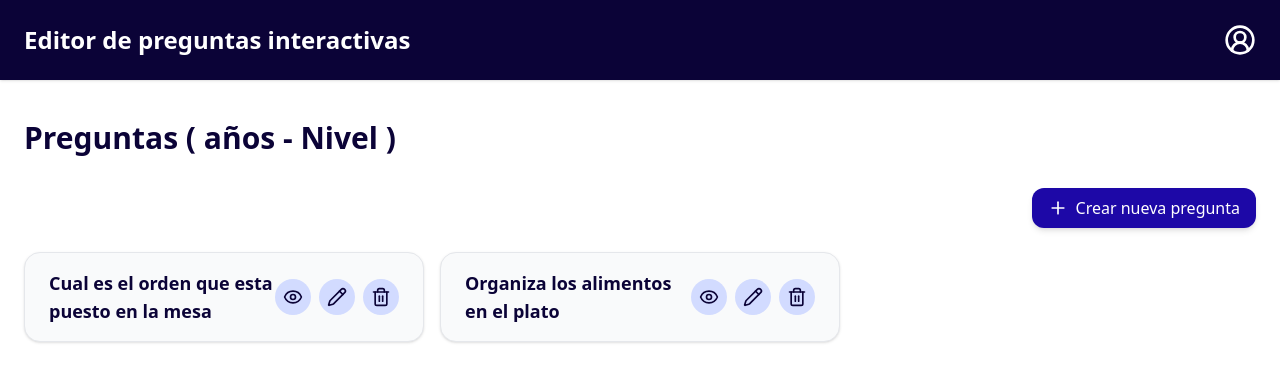
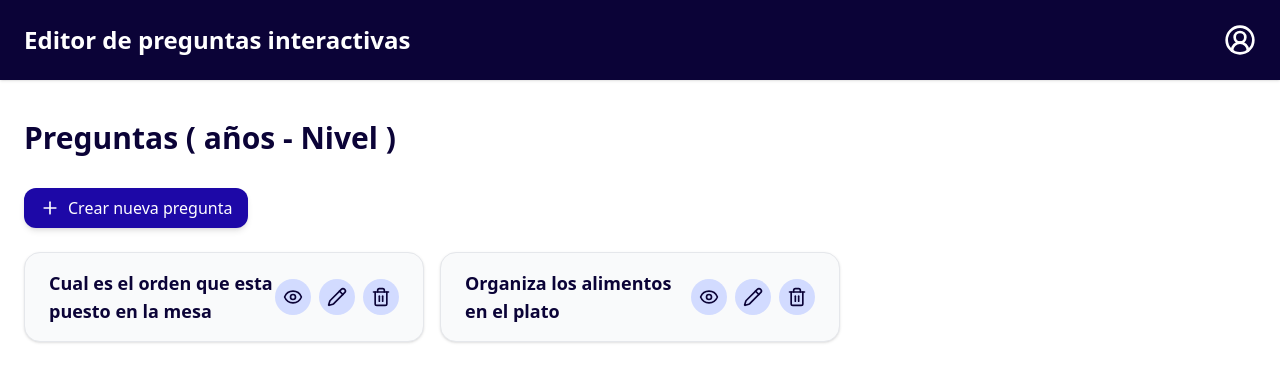
Before and after one commit to epf-21/web, a React (Vite) app in the folder frontend/: page /questions in a window 1280 px wide. Shown: the top 382 px of the page. Built offline with nearby package versions, Linux system fonts and the light colour scheme.

Commit message:
style(frontend): cambiando posicion de boton

```diff
--- a/frontend/src/pages/QuestionManager.jsx
+++ b/frontend/src/pages/QuestionManager.jsx
@@ -34,7 +34,7 @@
           </h2>
         </div>
 
-        <div className="mb-6 flex justify-end">
+        <div className="mb-6 flex justify-start">
           <button
             onClick={handleClick}
             className="flex items-center gap-2 bg-black-rock-900 hover:bg-black-rock-950 text-white py-2 px-4 rounded-xl transition shadow-md">
```
